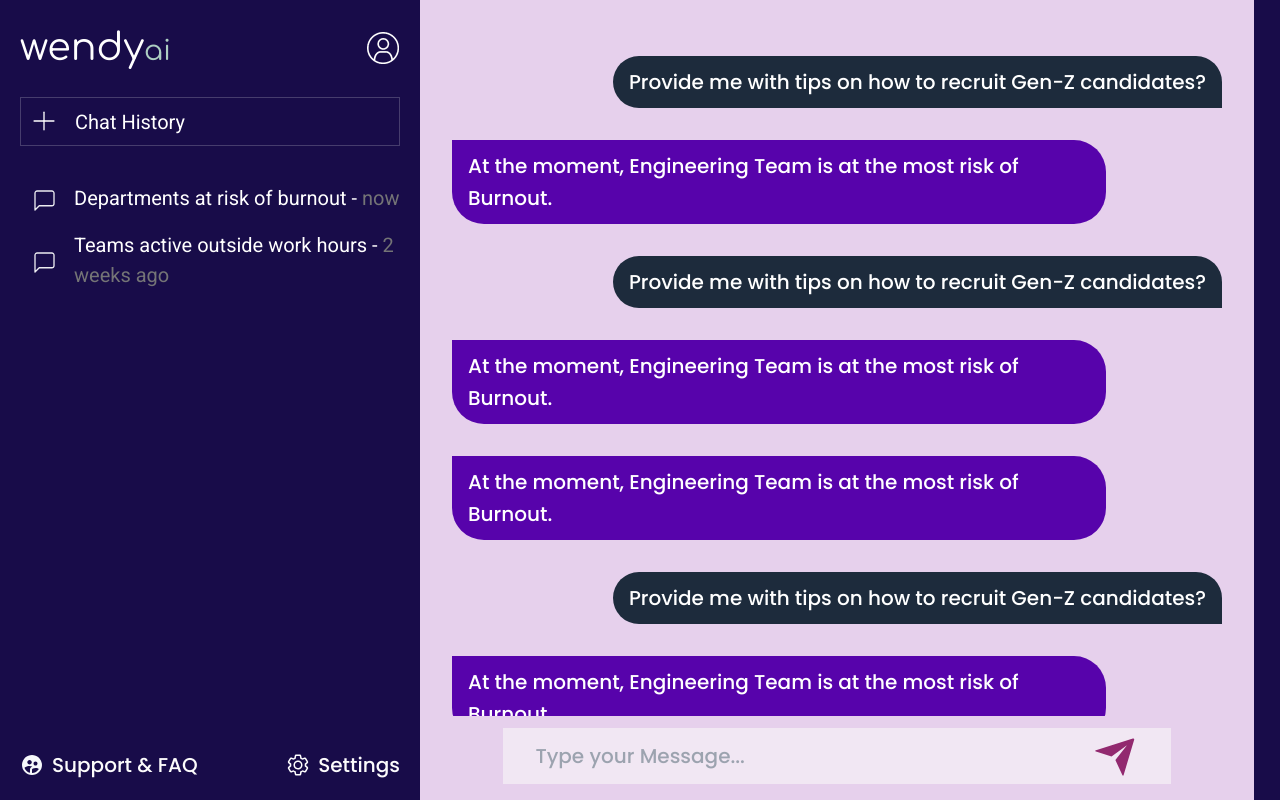
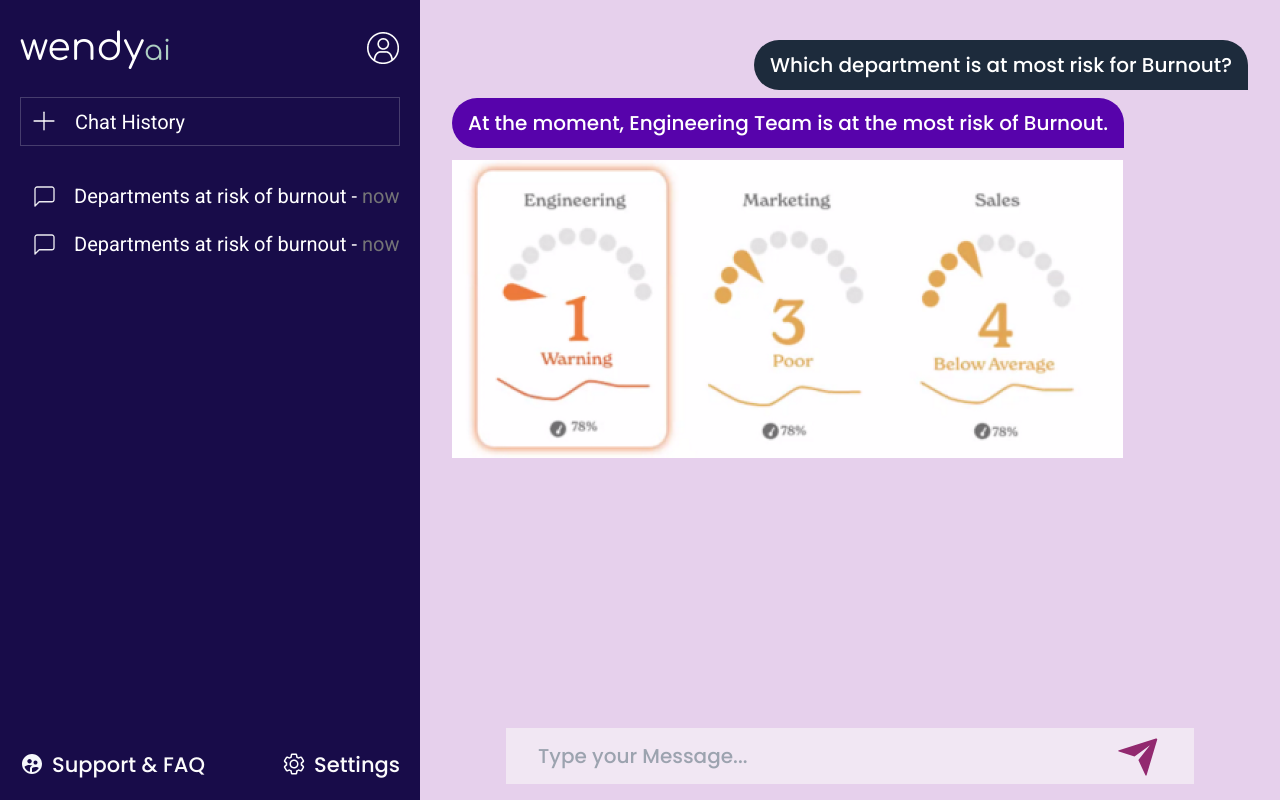
Before and after one commit to ollysamm/project-3, a React (Create React App) app in the folder client/: page / in a window 1280 px wide. Built offline with nearby package versions, Linux system fonts and the light colour scheme.

Commit message:
Revert " test"
This reverts commit a76ceaf42dbfba5bccd568346346fbd436c6479e.

```diff
--- a/client/src/components/AiChat.jsx
+++ b/client/src/components/AiChat.jsx
@@ -3,11 +3,11 @@ import byai from "../assets/images/image-by-ai.png";
 const AiChat = () => {
   return (
     <>
-      <div className="my-2 lg:mb-8 mb-4">
-        <span className="text-white font-medium font-poppins bg-blue text-[18px] xl:text-[20px] 3xl:text-[28px] px-4 2xl:px-8 py-2.5 2xl:py-4 rounded-[0px_32px_32px_32px] inline-block max-w-[85%] leading-[160%] ">
+      <div className="my-2">
+        <span className="text-white font-medium font-poppins bg-[#5703AB] text-[18px] xl:text-[20px] 3xl:text-[28px] px-4 py-2.5 rounded-[32px_32px_0px_32px] inline-block">
           At the moment, Engineering Team is at the most risk of Burnout.
         </span>
-        {/* <img className="my-3" src={byai} alt="byai" /> */}
+        <img className="my-3" src={byai} alt="byai" />
       </div>
     </>
   );
--- a/client/src/components/Chat.tsx
+++ b/client/src/components/Chat.tsx
@@ -30,22 +30,16 @@ export const Chat = () => {
         <Sidebar />
 
         <div className="bg-lightpink w-full flex flex-col justify-between">
-          <div className="pt-4">
-            <div
-              className="  xl:p-8 p-5   overflow   overflow-scroll
-           max-h-[calc(100vh-100px)]  scrollbar-remove  relative   "
-            >
-              <div className="w-full h-6 absolute  top-0 left-0 bg-lightpink  "></div>
-              <ChatList />
-            </div>
+          <div className="h-full grow p-8">
+            <ChatList />
           </div>
           <form
             onSubmit={handleSubmit}
-            className="mb-4 w-[80%] mx-auto bg-graywhite flex items-center justify-between px-8"
+            className="my-4 w-[80%] mx-auto bg-[#F1E7F3] flex items-center justify-between px-8"
           >
             <input
               type="text"
-              className="bg-transparent  h-14  3xl:h-16 w-full text-brown font-medium outline-none text-[18px] xl:text-[20px] 3xl:text-[28px] font-poppins"
+              className="bg-transparent  h-14  3xl:h-16 w-full text-[#422929] font-medium outline-none text-[18px] xl:text-[20px] 3xl:text-[28px] font-poppins"
               placeholder="Type your Message..."
               value={inputValue}
               onChange={(e) => setInputValue(e.target.value)}
@@ -66,7 +60,6 @@ export const Chat = () => {
             </button>
           </form>
         </div>
-        <div className=" 2xl:w-[84px] lg:w-[40px]   bg-primary"></div>
       </div>
       {/* <div
         className="flex flex-col items-center justify-center"
--- a/client/src/components/ChatList.jsx
+++ b/client/src/components/ChatList.jsx
@@ -5,12 +5,7 @@ const ChatList = () => {
   return (
     <>
       <UserChat />
-      <AiChat /> <UserChat />
-      <AiChat /> <AiChat /> <UserChat />
-      <AiChat /> <UserChat />
-      <AiChat /> <AiChat /> <UserChat />
-      <AiChat /> <UserChat />
-      <AiChat /> <AiChat />
+      <AiChat />
     </>
   );
 };
--- a/client/src/components/Sidebar.jsx
+++ b/client/src/components/Sidebar.jsx
@@ -4,63 +4,51 @@ import { ChatIcon, PlusIcon, Settings, Support } from "./Icons";
 const Sidebar = () => {
   return (
     <>
-      <aside className="bg-primary w-full xl:max-w-[420px] lg:max-w-[360px] max-w-[280px] 3xl:max-w-[545px] h-screen p-5 3xl:p-8 ">
+      <aside className="bg-primary w-full max-w-[420px] 3xl:max-w-[629px] h-screen p-5 3xl:p-8 ">
         <div className="relative h-full">
           <div className="flex items-center justify-between mb-5">
-            <h1 className="text-white text-[38px] 3xl:text-[48px] font-comfortaa cursor-pointer">
+            <h1 className="text-white text-[38px] 3xl:text-[48px] font-comfortaa">
               wendy
               <span className="text-[28px] 3xl:text-[36px] text-secondary">
                 ai
               </span>{" "}
             </h1>
 
-            <img src={avataricon} alt="avatar" className="cursor-pointer " />
+            <img src={avataricon} alt="avatar" />
           </div>
 
-          <button className="flex items-center border border-lightblue font-roboto text-[18px] xl:text-[20px] 3xl:text-[28px] px-3 py-2 text-white w-full transition-all ease-linear duration-200  hover:border-white">
+          <button className="flex items-center border border-[#463d6d] font-roboto text-[18px] xl:text-[20px] 3xl:text-[28px] px-3 py-2 text-white w-full transition-all ease-linear duration-200  hover:border-white">
             <PlusIcon />
             <span className="ml-3">Chat History</span>
           </button>
 
-          <ul className="my-8 overflow-auto max-h-[calc(100vh-300px)] 2xl:max-w-[80%]">
-            <li className="flex items-center font-roboto text-white text-[18px] xl:text-[20px] 3xl:text-[28px] mb-3 ">
-              <span className="min-w-[42px] mt-1">
-                {" "}
-                <ChatIcon />
-              </span>
-              <p className="ml-3 cursor-pointer">
+          <ul className="my-8 overflow-auto max-h-[calc(100vh-300px)]">
+            <li className="flex items-center font-roboto text-white text-[18px] xl:text-[20px] 3xl:text-[28px] mb-3">
+              <ChatIcon />
+              <p className="ml-3">
                 <span>Departments at risk of burnout - </span>
-                <span className="text-gray">now</span>
+                <span className="text-[#747476]">now</span>
               </p>
-            </li>{" "}
-            <li className="flex items-center font-roboto text-white text-[18px] xl:text-[20px] 3xl:text-[28px] mb-3 mt-2 ">
-              <span className="min-w-[42px] mt-1">
-                {" "}
-                <ChatIcon />
-              </span>
-              <p className="ml-3 cursor-pointer">
-                <span>Teams active outside work hours - </span>
-                <span className="text-gray">2 weeks ago </span>
+            </li>
+            <li className="flex items-center font-roboto text-white text-[18px] xl:text-[20px] 3xl:text-[28px] mb-3">
+              <ChatIcon />
+              <p className="ml-3">
+                <span>Departments at risk of burnout - </span>
+                <span className="text-[#747476]">now</span>
               </p>
             </li>
           </ul>
 
-          <div className="flex flex-wrap items-center justify-between text-[21px] font-poppins font-medium text-whitelight absolute bottom-0 w-full max-w-[420px] 3xl:max-w-[629px]">
-            <h4 className="flex items-center mt-2 text-[18px] xl:text-[20px] 3xl:text-[25px]">
+          <div className="flex items-center justify-between text-[21px] font-poppins font-medium text-[#fcfcfc] absolute bottom-0 w-full max-w-[420px] 3xl:max-w-[629px]">
+            <h4 className="flex items-center">
               {" "}
-              <span className="cursor-pointer">
-                {" "}
-                <Support />
-              </span>
-              <span className="ml-2 cursor-pointer ">Support & FAQ</span>
+              <Support />
+              <span className="ml-2">Support & FAQ</span>
             </h4>
-            <h4 className="flex items-center mt-2 text-[18px] xl:text-[20px] 3xl:text-[25px]">
+            <h4 className="flex items-center">
               {" "}
-              <span className="cursor-pointer">
-                {" "}
-                <Settings />
-              </span>
-              <span className="ml-2 cursor-pointer">Settings</span>
+              <Settings />
+              <span className="ml-2">Settings</span>
             </h4>
           </div>
         </div>
--- a/client/src/components/UserChat.jsx
+++ b/client/src/components/UserChat.jsx
@@ -1,9 +1,9 @@
 const UserChat = () => {
   return (
     <>
-      <div className="flex justify-end my-2  lg:mb-8 mb-4">
-        <span className="text-white font-medium font-poppins text-[18px] xl:text-[20px] 3xl:text-[28px] bg-lightblack px-4 2xl:px-8 py-2.5 2xl:py-4 rounded-[32px_32px_0px_32px] inline-block  max-w-[85%] leading-[160%]">
-          Provide me with tips on how to recruit Gen-Z candidates?
+      <div className="flex justify-end my-2">
+        <span className="text-white font-medium font-poppins text-[18px] xl:text-[20px] 3xl:text-[28px] bg-[#1D2B3C] px-4 py-2.5 rounded-[32px_32px_0px_32px] inline-block">
+          Which department is at most risk for Burnout?
         </span>
       </div>
     </>
--- a/client/src/index.css
+++ b/client/src/index.css
@@ -3,21 +3,3 @@
 @tailwind base;
 @tailwind components;
 @tailwind utilities;
-.scrollbar-remove::-webkit-scrollbar {
-  width: 0px;
-}
-
-/* Track */
-.scrollbar-remove::-webkit-scrollbar-track {
-  background: #f1f1f100;
-}
-
-/* Handle */
-.scrollbar-remove::-webkit-scrollbar-thumb {
-  background: #88888800;
-}
-
-/* Handle on hover */
-.scrollbar-remove::-webkit-scrollbar-thumb:hover {
-  background: #55555500;
-}
--- a/client/tailwind.config.js
+++ b/client/tailwind.config.js
@@ -8,20 +8,11 @@ module.exports = {
         poppins: ["Poppins", "sans-serif"],
         roboto: ["Roboto", "sans-serif"],
       },
-
       colors: {
         primary: "#180C49",
         secondary: "#ADCEC2",
         lightpink: "#E6D0EC",
-        lightblue: "#463d6d",
-        gray: "#747476",
-        whitelight: "#fcfcfc",
-        blue: "#5703AB",
-        graywhite: "#F1E7F3",
-        brown: "#422929",
-        lightblack: "#1D2B3C",
       },
-
       screens: {
         sm: "640px",
         // => @media (min-width: 640px) { ... }
```
